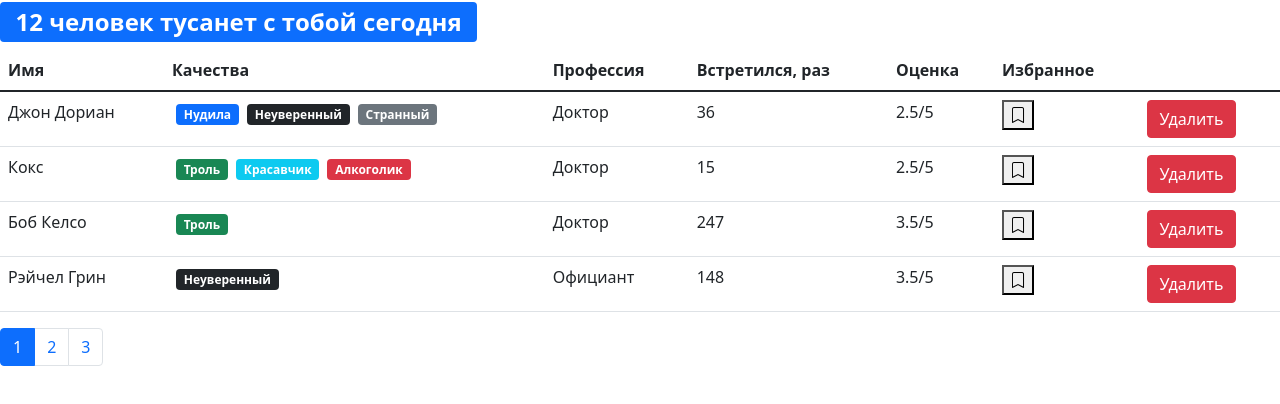
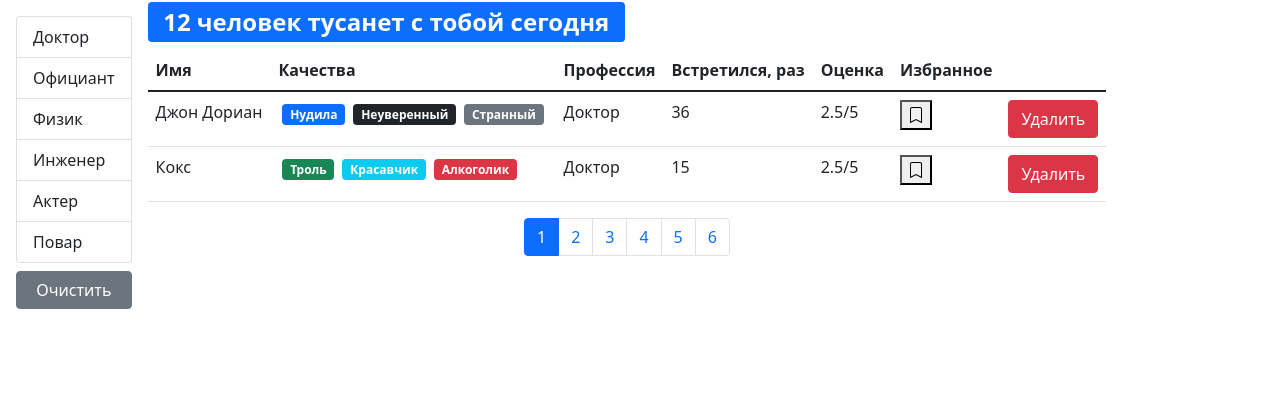
Before and after one commit to Calorific/react-course-project, a React (Create React App) app: page / in a window 1280 px wide. Shown: the top 404 px of the page. Built offline with nearby package versions, Linux system fonts and the light colour scheme.

Commit message:
adding files

```diff
--- a/src/API/fake.api/professions.api.js
+++ b/src/API/fake.api/professions.api.js
@@ -0,0 +1,26 @@
+export const professionsObject = {
+  doctor: { _id: '67rdca3eeb7f6fgeed471818', name: 'Доктор' },
+  waiter: { _id: '67rdca3eeb7f6fgeed471820', name: 'Официант' },
+  physics: { _id: '67rdca3eeb7f6fgeed471814', name: 'Физик' },
+  engineer: { _id: '67rdca3eeb7f6fgeed471822', name: 'Инженер' },
+  actor: { _id: '67rdca3eeb7f6fgeed471824', name: 'Актер' },
+  cook: { _id: '67rdca3eeb7f6fgeed471829', name: 'Повар' }
+}
+export const professions = [
+  { _id: '67rdca3eeb7f6fgeed471818', name: 'Доктор' },
+  { _id: '67rdca3eeb7f6fgeed471820', name: 'Официант' },
+  { _id: '67rdca3eeb7f6fgeed471814', name: 'Физик' },
+  { _id: '67rdca3eeb7f6fgeed471822', name: 'Инженер' },
+  { _id: '67rdca3eeb7f6fgeed471824', name: 'Актер' },
+  { _id: '67rdca3eeb7f6fgeed471829', name: 'Повар' }
+]
+const fetchAll = () =>
+  new Promise((resolve) => {
+    window.setTimeout(function () {
+      resolve(professions)
+    }, 500)
+  })
+
+export default {
+  fetchAll
+}
--- a/src/API/fake.api/user.api.js
+++ b/src/API/fake.api/user.api.js
@@ -1,19 +1,36 @@
-const professions = {
-  doctor: { _id: '67rdca3eeb7f6fgeed471818', name: 'Доктор' },
-  waiter: { _id: '67rdca3eeb7f6fgeed471820', name: 'Официант' },
-  physics: { _id: '67rdca3eeb7f6fgeed471814', name: 'Физик' },
-  engineer: { _id: '67rdca3eeb7f6fgeed471822', name: 'Инженер' },
-  actor: { _id: '67rdca3eeb7f6fgeed471824', name: 'Актер' },
-  cook: { _id: '67rdca3eeb7f6fgeed471829', name: 'Повар' }
-}
+import { professionsObject as professions } from './professions.api'
+
 const qualities = {
-  tedious: { _id: '67rdca3eeb7f6fgeed471198', name: 'Нудила', color: 'primary' },
-  strange: { _id: '67rdca3eeb7f6fgeed471100', name: 'Странный', color: 'secondary' },
-  buller: { _id: '67rdca3eeb7f6fgeed4711012', name: 'Троль', color: 'success' },
-  alcoholic: { _id: '67rdca3eeb7f6fgeed471101', name: 'Алкоголик', color: 'danger' },
-  handsome: { _id: '67rdca3eeb7f6fgeed471102', name: 'Красавчик', color: 'info' },
-  uncertain: { _id: '67rdca3eeb7f6fgeed471103', name: 'Неуверенный', color: 'dark' },
-
+  tedious: {
+    _id: '67rdca3eeb7f6fgeed471198',
+    name: 'Нудила',
+    color: 'primary'
+  },
+  strange: {
+    _id: '67rdca3eeb7f6fgeed471100',
+    name: 'Странный',
+    color: 'secondary'
+  },
+  buller: {
+    _id: '67rdca3eeb7f6fgeed4711012',
+    name: 'Троль',
+    color: 'success'
+  },
+  alcoholic: {
+    _id: '67rdca3eeb7f6fgeed471101',
+    name: 'Алкоголик',
+    color: 'danger'
+  },
+  handsome: {
+    _id: '67rdca3eeb7f6fgeed471102',
+    name: 'Красавчик',
+    color: 'info'
+  },
+  uncertain: {
+    _id: '67rdca3eeb7f6fgeed471103',
+    name: 'Неуверенный',
+    color: 'dark'
+  }
 }
 
 const users = [
@@ -124,8 +141,16 @@
     completedMeetings: 434,
     rate: 5,
     bookmark: false
-  },
+  }
 ]
-export function fetchAll() {
-  return users
+
+const fetchAll = () =>
+  new Promise((resolve) => {
+    window.setTimeout(function () {
+      resolve(users)
+    }, 100)
+  })
+
+export default {
+  fetchAll
 }
--- a/src/App.js
+++ b/src/App.js
@@ -1,10 +1,14 @@
-import React, { useState } from 'react'
+import React, { useEffect, useState } from 'react'
 import Users from './components/users'
 import api from './API'
 
 
 const App = () => {
-  const [users, setUsers] = useState(api.users.fetchAll())
+  const [users, setUsers] = useState()
+
+  useEffect(() => {
+    api.users.fetchAll().then(data => setUsers(data))
+  }, [])
 
   const handleDelete = id => {
     setUsers(users.filter(user => user._id !== id))
@@ -21,7 +25,7 @@
   return (
     <>
       <div className="App">
-        <Users users={users} onDelete={handleDelete} onMarking={handleMarking} />
+        {users && <Users users={users} onDelete={handleDelete} onMarking={handleMarking} />}
       </div>
     </>
 
--- a/src/components/groupList.jsx
+++ b/src/components/groupList.jsx
@@ -0,0 +1,35 @@
+import React from 'react'
+import PropTypes from 'prop-types'
+
+const GroupList = ({ items, valueProperty, contentProperty, onItemSelect, selectedItem }) => {
+
+  return (
+    <>
+      <ul className="list-group">
+        {Object.keys(items).map(item => (
+            <li
+              className={'list-group-item' + (items[item] === selectedItem ? ' active' : '')}
+              key={items[item][valueProperty]}
+              onClick={() => onItemSelect(items[item])}
+              role="button"
+            >{items[item][contentProperty]}</li>
+        ))}
+      </ul>
+    </>
+  )
+}
+
+GroupList.defaultProps = {
+  valueProperty: '_id',
+  contentProperty: 'name'
+}
+
+GroupList.propTypes = {
+  items: PropTypes.oneOfType([PropTypes.object, PropTypes.array]).isRequired,
+  valueProperty: PropTypes.string.isRequired,
+  contentProperty: PropTypes.string.isRequired,
+  onItemSelect: PropTypes.func.isRequired,
+  selectedItem: PropTypes.object
+}
+
+export default GroupList
--- a/src/components/users.jsx
+++ b/src/components/users.jsx
@@ -1,25 +1,60 @@
-import React, { useState } from 'react'
+import React, { useEffect, useState } from 'react'
 import PropTypes from 'prop-types'
 
+import api from '../API'
 import User from './user'
 import SearchStatus from './searchStatus'
 import Pagination from './pagination'
 import paginate from '../utils/paginate'
+import GroupList from './groupList'
 
 const Users = ({ users, ...rest }) => {
-  const count = users.length
-  const pageSize = 4
+  const [currentPage, setCurrentPage] = useState(1)
+  const [professions, setProfessions] = useState()
+  const [selectedProf, setSelectedProf] = useState()
 
-  const [currentPage, setCurrentPage] = useState(1)
+  const pageSize = 2
+
+  useEffect(() => {
+    api.professions.fetchAll().then(data => {
+      setProfessions(data)
+    })
+  }, [])
+
+  useEffect(() => {
+    setCurrentPage(1)
+  }, [selectedProf])
+
   const handlePageChange = (pageIndex) => {
     setCurrentPage(pageIndex)
   }
 
+  const handleProfessionSelect = item => {
+    setSelectedProf(item)
+  }
 
-  const userCrop = paginate(users, currentPage, pageSize)
+  const filteredUsers = selectedProf ? users.filter(u => u.profession._id === selectedProf._id) : users
+  const count = filteredUsers.length
+  const userCrop = paginate(filteredUsers, currentPage, pageSize)
+  const clearFilter = () => {
+    setSelectedProf(null)
+  }
 
-  return (<>
-    <h2>{<SearchStatus length={users.length} />}</h2>
+  return (
+    <div className="d-flex">
+      {professions &&
+        <div className="d-flex flex-column flex-shrink-0 p-3">
+          <GroupList
+              selectedItem={selectedProf}
+              items={professions}
+              onItemSelect={handleProfessionSelect}
+          />
+          <button className="btn btn-secondary mt-2" onClick={clearFilter}>Очистить</button>
+        </div>
+      }
+
+      <div className="d-flex flex-column">
+        <h2>{<SearchStatus length={count} />}</h2>
         {count ?
         <table className="table">
           <thead>
@@ -37,9 +72,13 @@
           {userCrop.map(user => <User user={user} {...rest} key={user._id} />)}
           </tbody>
         </table> : ''}
+        <div className="d-flex justify-content-center">
+          <Pagination itemsCount={count} pageSize={pageSize} onPageChange={handlePageChange} currentPage={currentPage} />
+        </div>
+      </div>
 
-    <Pagination itemsCount={count} pageSize={pageSize} onPageChange={handlePageChange} currentPage={currentPage}/>
-  </>)
+    </div>
+  )
 }
 
 Users.propTypes = {
```
Also changed, not shown: src/API/index.js (+5 -2 lines), .eslintrc.js. Lines whose indentation alone changed are shown as unchanged.
